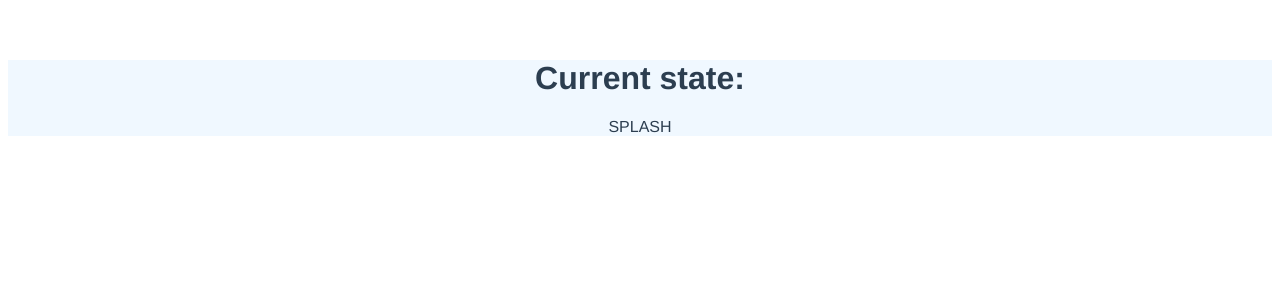
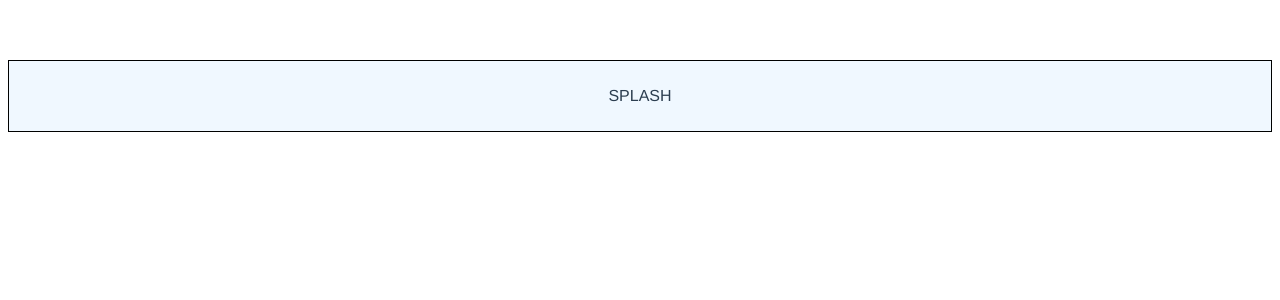
Before and after one commit to ProAgileAB/TDDStats, a Vue app: page / in a window 1280 px wide. Shown: the top 300 px of the page. Built offline with nearby package versions, Linux system fonts and the light colour scheme.

Commit message:
Style Pages element somewhat

```diff
--- a/src/components/Pages.vue
+++ b/src/components/Pages.vue
@@ -1,6 +1,5 @@
 <template>
   <div class="pages_background" v-on:click="nextState">
-    <h1>Current state:</h1>
     <p>{{ state }}</p>
     <!--  <Session v-if="state === SESSION"/>-->
     <!--  <Result v-if="state === RESULT"/>-->
@@ -34,5 +33,9 @@ export default {
 <style scoped>
 .pages_background {
   background-color: aliceblue;
+  border-color: black;
+  border-style: solid;
+  border-width: 1px;
+  padding: 10px;
 }
 </style>
```
